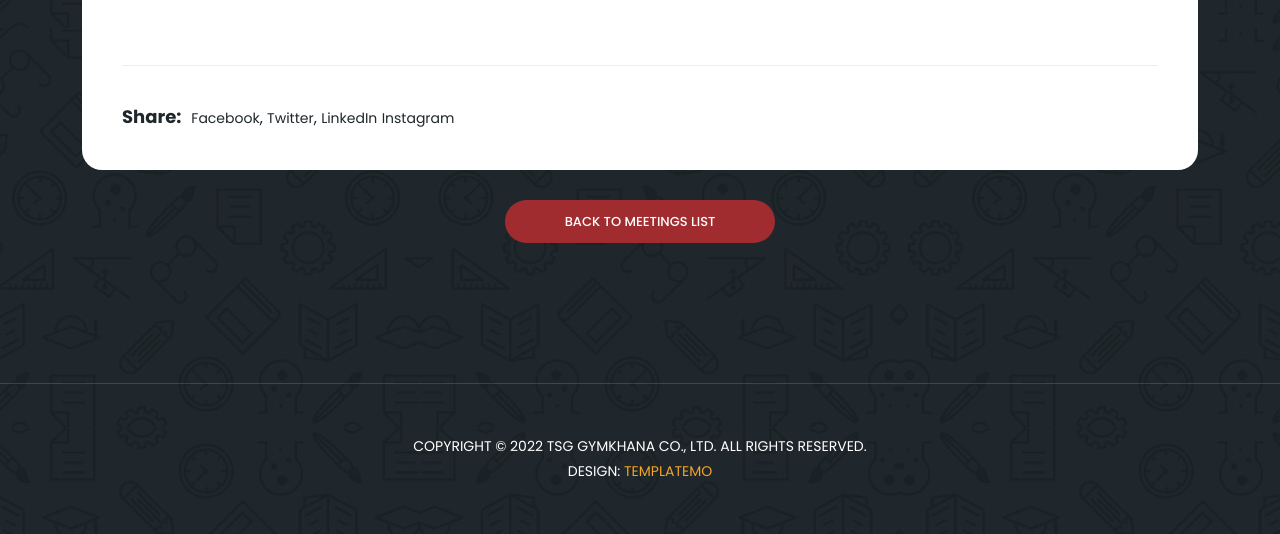
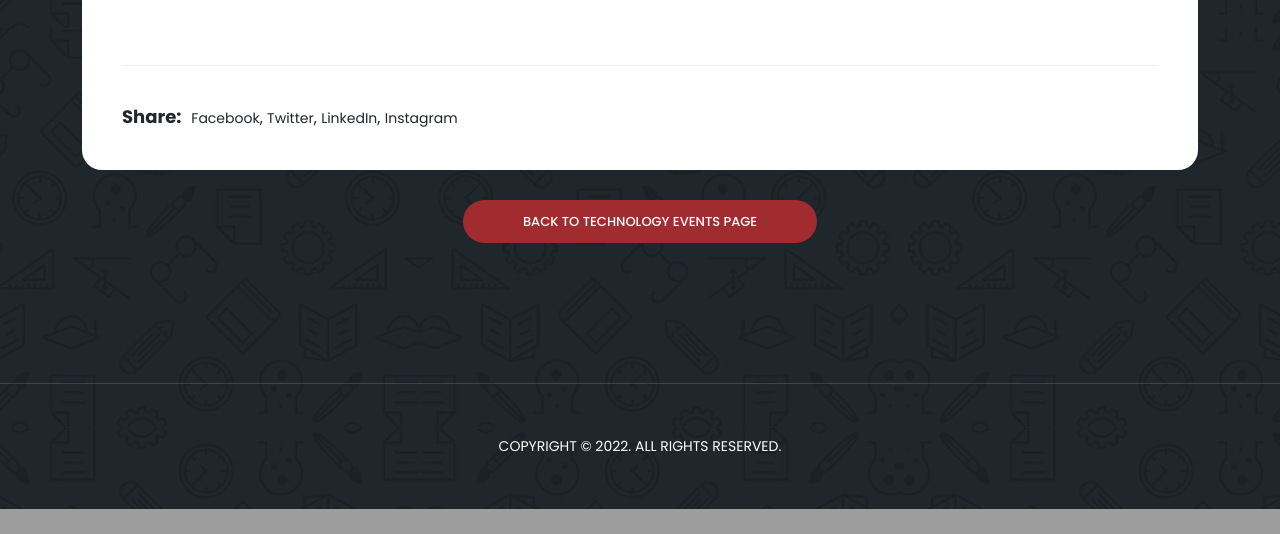
Before and after one commit to NabhyaKhoria/WH_Djangoclan, a Django app: a page that uses templates/events/technology_details.html in a window 1280 px wide. Shown: the part 1720-2254 px from the top of the page. After the commit the page ends 2229 px from the top, so only its background shows below. Run offline with Django 3.2, Linux system fonts and the light colour scheme; data comes from the database, SQL or seed files in the repository; some libraries are stand-ins or nearby versions.

Commit message:
Minor Changes

```diff
--- a/templates/events/SocialCulture.html
+++ b/templates/events/SocialCulture.html
@@ -10,7 +10,7 @@
     <meta name="author" content="Template Mo">
     <link href="https://fonts.googleapis.com/css?family=Poppins:100,200,300,400,500,600,700,800,900" rel="stylesheet">
 
-    <title>Education - List of Meetings</title>
+    <title>TSG Gymkhana</title>
 
     <!-- Bootstrap core CSS -->
     <link href="{% static 'vendor/bootstrap/css/bootstrap.min.css' %}" rel="stylesheet">
@@ -326,8 +326,8 @@ https://templatemo.com/tm-569-edu-meeting
       </div>
     </div>
     <div class="footer">
-      <p>Copyright © 2022 TSG Gymkhana Co., Ltd. All Rights Reserved.
-          <br>Design: <a href="https://templatemo.com/page/1" target="_parent" title="website templates">TemplateMo</a></p>
+      <p>Copyright © 2022 All Rights Reserved.
+          <!-- <br>Design: <a href="https://templatemo.com/page/1" target="_parent" title="website templates">TemplateMo</a></p> -->
     </div>
   </section>
 
--- a/templates/events/SportsAndGames.html
+++ b/templates/events/SportsAndGames.html
@@ -328,7 +328,7 @@ https://templatemo.com/tm-569-edu-meeting
     </div>
     <div class="footer">
       <p>Copyright © 2022 TSG Gymkhana Co., Ltd. All Rights Reserved.
-          <br>Design: <a href="https://templatemo.com/page/1" target="_parent" title="website templates">TemplateMo</a></p>
+          <!-- <br>Design: <a href="https://templatemo.com/page/1" target="_parent" title="website templates">TemplateMo</a></p> -->
     </div>
   </section>
 
--- a/templates/events/studentWelfare.html
+++ b/templates/events/studentWelfare.html
@@ -328,7 +328,7 @@ https://templatemo.com/tm-569-edu-meeting
     </div>
     <div class="footer">
       <p>Copyright © 2022 TSG Gymkhana Co., Ltd. All Rights Reserved.
-          <br>Design: <a href="https://templatemo.com/page/1" target="_parent" title="website templates">TemplateMo</a></p>
+          <!-- <br>Design: <a href="https://templatemo.com/page/1" target="_parent" title="website templates">TemplateMo</a></p> -->
     </div>
   </section>
 
--- a/templates/events/technology.html
+++ b/templates/events/technology.html
@@ -10,7 +10,7 @@
     <meta name="author" content="Template Mo">
     <link href="https://fonts.googleapis.com/css?family=Poppins:100,200,300,400,500,600,700,800,900" rel="stylesheet">
 
-    <title>Education - List of Meetings</title>
+    <title>TSG Gymkhana</title>
 
     <!-- Bootstrap core CSS -->
     <link href="{% static 'vendor/bootstrap/css/bootstrap.min.css' %}" rel="stylesheet">
@@ -217,8 +217,8 @@ height: 323.24px;}
       </div>
     </div>
     <div class="footer">
-      <p>Copyright © 2022 TSG Gymkhana Co., Ltd. All Rights Reserved.
-          <br>Design: <a href="https://templatemo.com/page/1" target="_parent" title="website templates">TemplateMo</a></p>
+      <p>Copyright © 2022. All Rights Reserved.
+          <!-- <br>Design: <a href="https://templatemo.com/page/1" target="_parent" title="website templates">TemplateMo</a></p> -->
     </div>
   </section>
 
--- a/templates/events/technology_details.html
+++ b/templates/events/technology_details.html
@@ -10,7 +10,7 @@
     <meta name="author" content="Template Mo">
     <link href="https://fonts.googleapis.com/css?family=Poppins:100,200,300,400,500,600,700,800,900" rel="stylesheet">
 
-    <title>Technology - Event Detail Page</title>
+    <title>{{technology.name}}</title>
 
     <!-- Bootstrap core CSS -->
     <link href="{% static 'vendor/bootstrap/css/bootstrap.min.css' %}" rel="stylesheet">
@@ -51,7 +51,7 @@ https://templatemo.com/tm-569-edu-meeting
                       <!-- ***** Menu Start ***** -->
                       <ul class="nav">
                           <li><a href="{% url 'base' %}">Home</a></li>
-                          <li><a href="{% url 'base' %}" class="active">Meetings</a></li>
+                          <li><a href="{% url 'base' %}" class="active">Events</a></li>
                           <li><a href="{% url 'base' %}">Apply Now</a></li>
                           <li class="has-sub">
                               <a href="javascript:void(0)">Events</a>
@@ -134,7 +134,7 @@ https://templatemo.com/tm-569-edu-meeting
                         <ul>
                           <li><a href="{{technology.facebook}}">Facebook</a>,</li>
                           <li><a href="{{technology.twitter}}">Twitter</a>,</li>
-                          <li><a href="{{technology.linkedin}}">LinkedIn</a></li>
+                          <li><a href="{{technology.linkedin}}">LinkedIn</a>,</li>
                           <li><a href="{{technology.instagram}}">Instagram</a></li>
                         </ul>
                       </div>
@@ -145,7 +145,7 @@ https://templatemo.com/tm-569-edu-meeting
             </div>
             <div class="col-lg-12">
               <div class="main-button-red">
-                <a href="{%url 'event:technology'%}">Back To Meetings List</a>
+                <a href="{%url 'event:technology'%}">Back To Technology Events Page</a>
               </div>
             </div>
           </div>
@@ -153,8 +153,8 @@ https://templatemo.com/tm-569-edu-meeting
       </div>
     </div>
     <div class="footer">
-      <p>Copyright © 2022 TSG Gymkhana Co., Ltd. All Rights Reserved.
-          <br>Design: <a href="https://templatemo.com" target="_parent" title="free css templates">TemplateMo</a></p>
+      <p>Copyright © 2022. All Rights Reserved.
+          <!-- <br>Design: <a href="https://templatemo.com" target="_parent" title="free css templates">TemplateMo</a></p> -->
     </div>
   </section>
 
```
Also changed, not shown: event/models.py (+5 -5 lines).
